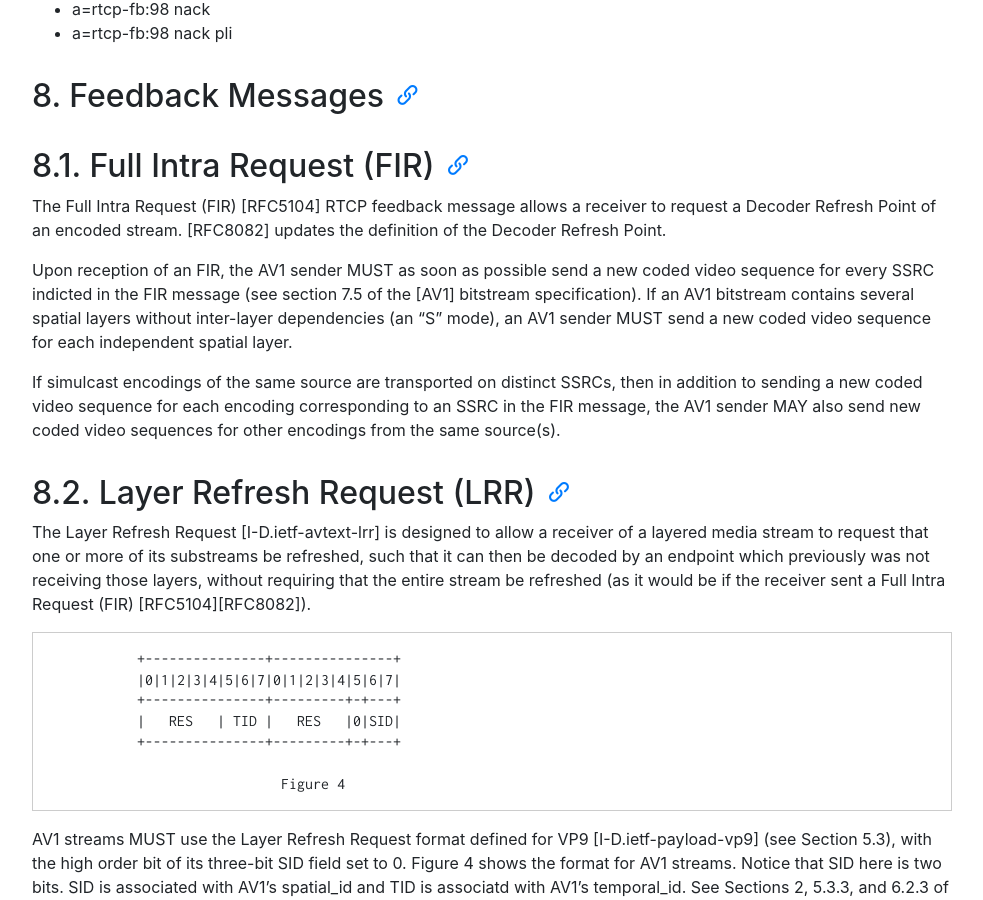
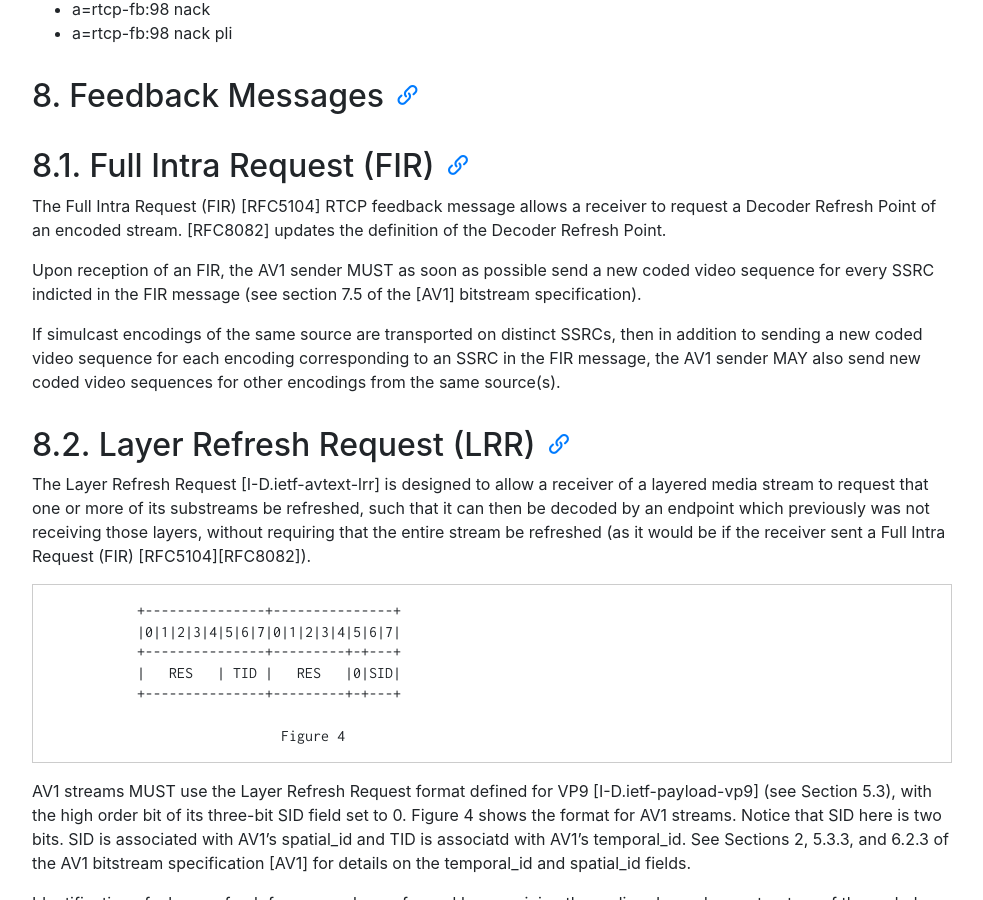
Before and after one commit to AOMediaCodec/av1-rtp-spec, a Jekyll site: the page built from index.md, in a window 1280 px wide and 900 px high, scrolled down 13664 px. Shown: the whole window, without its empty margins (53-1036 px from the left). Built offline with Jekyll 4.4.1, drawn with Linux system fonts in a browser that asks for light colours; nearby versions of some CDN libraries.

Commit message:
Remove confusing sentence relating to "S" modes

```diff
--- a/av1-rtp-spec.md
+++ b/av1-rtp-spec.md
@@ -574,10 +574,7 @@ Answer SDP:
 
    Upon reception of an FIR, the AV1 sender MUST as soon as possible send a
    new coded video sequence for every SSRC indicted in the FIR message
-   (see section 7.5 of the [AV1] bitstream specification). If an AV1 bitstream
-   contains several spatial layers without inter-layer dependencies (an "S" mode),
-   an AV1 sender MUST send a new coded video sequence for each independent
-   spatial layer.
+   (see section 7.5 of the [AV1] bitstream specification).
 
    If simulcast encodings of the same source are transported on distinct SSRCs,
    then in addition to sending a new coded video sequence for each encoding
```
